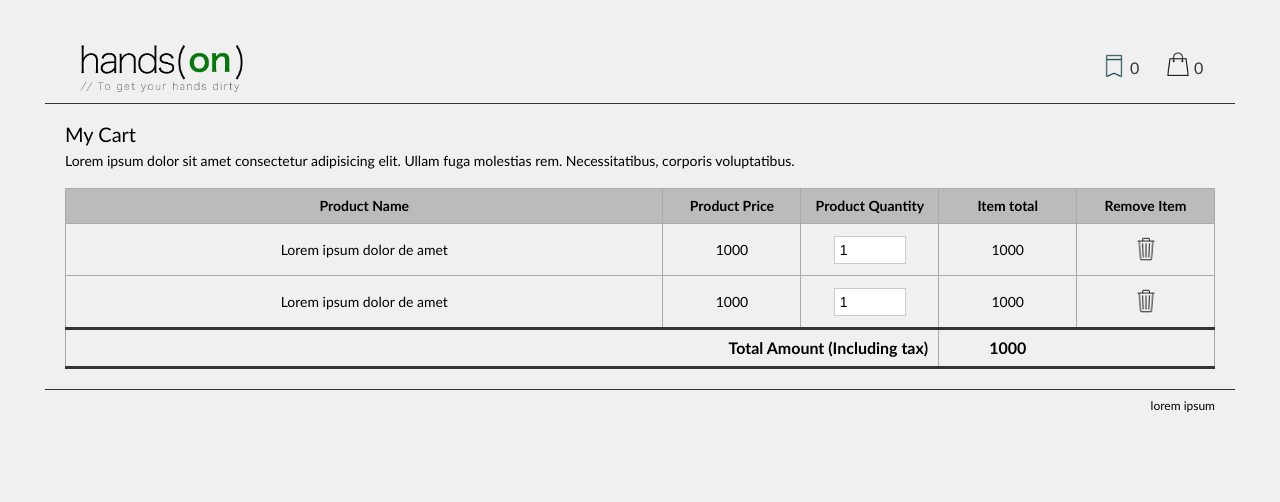
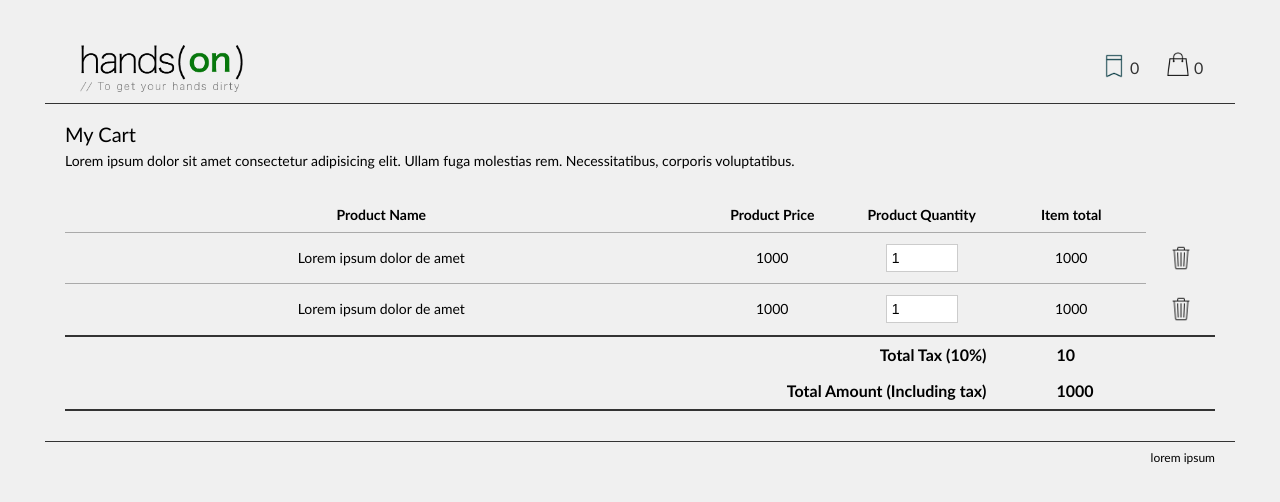
Before and after one commit to sunilfbd/catalogue-cart, a Vue app in the folder ecom-catalogue/: page /cart in a window 1280 px wide. Shown: the top 502 px of the page. Built offline with nearby package versions, Linux system fonts and the light colour scheme.

Commit message:
modify wishlist screen

```diff
--- a/ecom-catalogue/src/assets/styles/components/cartTable.scss
+++ b/ecom-catalogue/src/assets/styles/components/cartTable.scss
@@ -1,11 +1,10 @@
 .vu-cart-table {
     width: 100%;
-    margin: 20px 0;
+    margin: 30px 0;
     border-collapse: collapse;
 }
 
 .vu-cart-table-header {
-    background-color: #bbb;
     font-size: 14px;
     font-weight: 700;
 }
@@ -17,20 +16,27 @@
 .vu-col-prod-remove {
     padding: 10px;
     text-align: center;
-    border: 1px solid #aaa;
+    border-bottom: 1px solid #aaa;
     vertical-align: middle;
     font-size: 14px;
 }
 
+.vu-col-prod-remove {
+    border: none;
+}
+
 .vu-col-prod-name {
-    width: 52%;
+    width: 55%;
 }
 
 .vu-col-prod-price,
 .vu-col-prod-quantity,
-.vu-col-prod-item-total,
+.vu-col-prod-item-total{
+    width: 13%;
+}
+
 .vu-col-prod-remove {
-    width: 12%;
+    width: 6%;
 }
 
 .vu-cta-remove {
@@ -50,15 +56,22 @@
     border: 1px solid #ccc;
 }
 
+.vu-total-row {
+    border-top: 2px solid #333;
+    border-bottom: 2px solid #333;
+    margin-top: 20px;
+}
+
 .vu-col-total-label,
 .vu-col-total-value {
     padding: 10px;
-    border: 1px solid #aaa;
-    border-top: 3px solid #333;
-    border-bottom: 3px solid #333;
     vertical-align: middle;
     font-size: 16px;
     font-weight: 700;
+}
+
+.vu-table-row-total {
+    padding-top: 20px;
 }
 
 .vu-col-total-label {
@@ -67,5 +80,5 @@
 
 .vu-col-total-value {
     text-align: left;
-    padding-left: 50px;
+    padding-left: 60px;
 }
--- a/ecom-catalogue/src/assets/styles/components/wishlist.scss
+++ b/ecom-catalogue/src/assets/styles/components/wishlist.scss
@@ -3,7 +3,7 @@
 
     .vu-table {
         width: 80%;
-        margin: 0 auto;
+        margin: 40px auto;
     }
 
     .vu-table-row {
@@ -56,6 +56,7 @@
         height: 32px;
         width: 32px;
         border: none;
+        cursor: pointer;
     }
 
     .vu-wl-item-heading {
@@ -69,57 +70,16 @@
         margin: 7px 0;
     }
 
-    // .vu-wl-item-list {
-    //     @include clearfix;
-    // }
-
-    // .vu-wl-item {
-    //     margin-bottom: 20px;
-    //     display: flex;
-    // }
-
-    // .vu-wl-item-picture {
-    //     width: 20%;
-    //     padding: 10px;
-    //     border: 1px solid #333;
-    //     margin-right: 20px;
-    // }
-
-    // .vu-wl-item-img {
-    //     width: 100%;
-    // }
-
-    // .vu-wl-btn-wrapper {
-    //     width: 30%;
-    // }
-
-    // .vu-wl-item-detail {
-    //     width: 50%;
-    // }
-
-    // .vu-wl-item-heading {
-    //     font-size: 18px;
-    //     line-height: 1.25;
-    //     margin-bottom: 10px;
-    // }
-
-    // .vu-wl-item-price {
-    //     font-size: 18px;
-    //     font-weight: 700;
-    // }
-
-    // .vu-wl-cta-moveToCart {
-    //     flex: none;
-    //     border: none;
-    //     font-size: 18px;
-    //     text-align: right;
-    //     background-color: red;
-    //     color: #fff;
-    //     padding: 10px 20px;
-    //     text-decoration: none;
-    //     margin-bottom: 10px;
-    // }
-
-
+    .vu-wl-cta-moveToCart {
+        background-color: transparent;
+        background-repeat: no-repeat;
+        background-size: cover;
+        background-position: left top;
+        background-image: url($icn-move-cart);
+        height: 32px;
+        width: 32px;
+        border: none;
+        cursor: pointer;
+    }
 
 }
--- a/ecom-catalogue/src/components/CartContent.vue
+++ b/ecom-catalogue/src/components/CartContent.vue
@@ -12,7 +12,7 @@
                     <th class="vu-col-prod-price">Product Price</th>
                     <th class="vu-col-prod-quantity">Product Quantity</th>
                     <th class="vu-col-prod-item-total">Item total</th>
-                    <th class="vu-col-prod-remove">Remove Item</th>
+                    <th class="vu-col-prod-remove"></th>
                 </tr>
             </thead>
             <tbody>
@@ -47,21 +47,14 @@
                     </td>
                 </tr>
             </tbody>
-            <tfoot>
+            <tfoot class="vu-total-row">
+                <tr>
+                    <td colspan="3" class="vu-col-total-label">Total Tax (10%)</td>
+                    <td colspan="2" class="vu-col-total-value">10</td>
+                </tr>
                 <tr>
                     <td colspan="3" class="vu-col-total-label">Total Amount (Including tax)</td>
-                    <!-- <td class="vu-col-prod-price">1000</td>
-                    <td class="vu-col-prod-quantity">
-                        <input type="text" value="1" class="vu-text-box vu-prod-quant" name="prod-quant" id="prod-quant" />
-                    </td> -->
                     <td colspan="2" class="vu-col-total-value">1000</td>
-                    <!-- <td class="vu-col-prod-remove">
-                        <button class="vu-cta-remove">
-                            <span class="visually-hidden">
-                                Remove
-                            </span>
-                        </button>
-                    </td> -->
                 </tr>
             </tfoot>
         </table>
--- a/ecom-catalogue/src/components/WishlistContent.vue
+++ b/ecom-catalogue/src/components/WishlistContent.vue
@@ -9,9 +9,6 @@
         <table class="vu-table">
             <tbody>
                 <tr class="vu-table-row">
-                    <td class="vu-table-col vu-table-col-cart">
-                        <button class="vu-wl-cta-moveToCart">Move to Cart</button>
-                    </td>
                     <td class="vu-table-col vu-table-col-img">
                         <picture class="vu-wl-item-picture">
                             <a href="#">
@@ -27,6 +24,11 @@
                     <td class="vu-table-col vu-table-col-price">
                         <span class="vu-wl-item-price">₹ 10000</span>
                     </td>
+                    <td class="vu-table-col vu-table-col-cart">
+                        <button class="vu-wl-cta-moveToCart">
+                            <span class="visually-hidden">Move to Cart</span>
+                        </button>
+                    </td>
                     <td class="vu-table-col vu-table-col-remove">
                         <button class="vu-wl-cta-delete">
                             <span class="visually-hidden">Remove from Wishlist</span>
@@ -34,9 +36,6 @@
                     </td>
                 </tr>
                 <tr class="vu-table-row">
-                    <td class="vu-table-col vu-table-col-cart">
-                        <button class="vu-wl-cta-moveToCart">Move to Cart</button>
-                    </td>
                     <td class="vu-table-col vu-table-col-img">
                         <picture class="vu-wl-item-picture">
                             <a href="#">
@@ -52,6 +51,11 @@
                     <td class="vu-table-col vu-table-col-price">
                         <span class="vu-wl-item-price">₹ 10000</span>
                     </td>
+                    <td class="vu-table-col vu-table-col-cart">
+                        <button class="vu-wl-cta-moveToCart">
+                            <span class="visually-hidden">Move to Cart</span>
+                        </button>
+                    </td>
                     <td class="vu-table-col vu-table-col-remove">
                         <button class="vu-wl-cta-delete">
                             <span class="visually-hidden">Remove from Wishlist</span>
@@ -59,9 +63,6 @@
                     </td>
                 </tr>
                 <tr class="vu-table-row">
-                    <td class="vu-table-col vu-table-col-cart">
-                        <button class="vu-wl-cta-moveToCart">Move to Cart</button>
-                    </td>
                     <td class="vu-table-col vu-table-col-img">
                         <picture class="vu-wl-item-picture">
                             <a href="#">
@@ -76,6 +77,11 @@
                     </td>
                     <td class="vu-table-col vu-table-col-price">
                         <span class="vu-wl-item-price">₹ 10000</span>
+                    </td>
+                    <td class="vu-table-col vu-table-col-cart">
+                        <button class="vu-wl-cta-moveToCart">
+                            <span class="visually-hidden">Move to Cart</span>
+                        </button>
                     </td>
                     <td class="vu-table-col vu-table-col-remove">
                         <button class="vu-wl-cta-delete">
```
Also changed, not shown: ecom-catalogue/src/assets/styles/core/variables.scss (+1 -0 lines), ecom-catalogue/src/assets/move-cart.png (added).
